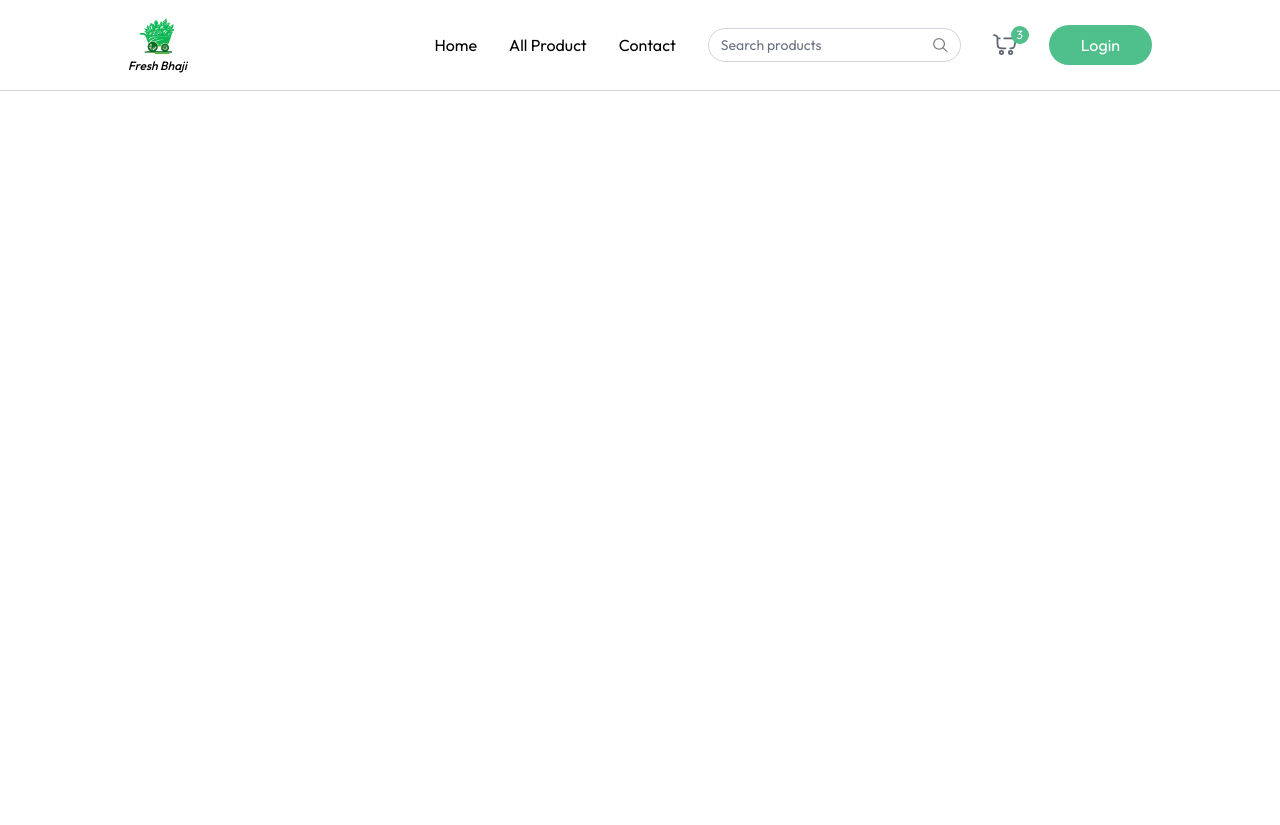
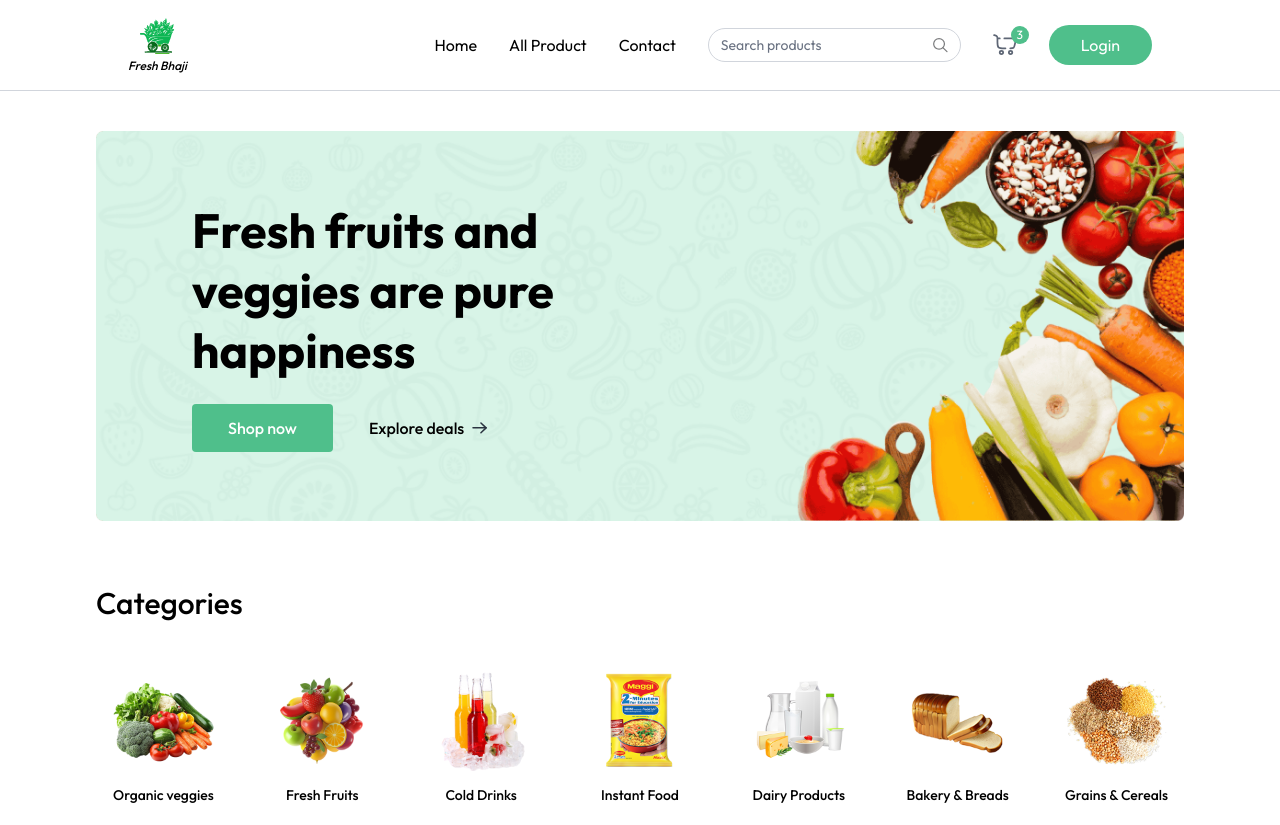
Before and after one commit to ATULYADAVpro/freshBhaji, a React (Vite) app in the folder client/: page / in a window 1280 px wide. Before the commit the page ends 800 px from the top, so only its background shows below. Built offline with nearby package versions, Linux system fonts and the light colour scheme.

Commit message:
add category

```diff
--- a/client/src/App.jsx
+++ b/client/src/App.jsx
@@ -1,10 +1,20 @@
 import React from 'react'
 import Navbar from './components/Navbar'
+import { Route, Routes, useLocation } from 'react-router-dom'
+import Home from './pages/Home'
 
 export default function App() {
+  const isSeller = useLocation().pathname.includes('seller')
   return (
     <div>
-      <Navbar />
+      {
+        isSeller ? null : <Navbar />
+      }
+      <div className={`${isSeller} ? '' : 'px-6 md:px-16 lg:px-24 xl:px-32'`}>
+        <Routes>
+          <Route path='/' element={<Home />} />
+        </Routes>
+      </div>
     </div>
   )
 }
--- /dev/null
+++ b/client/src/components/Categories.jsx
@@ -0,0 +1,29 @@
+import React from 'react'
+import { assets, categories } from '../assets/assets'
+import { useAppContext } from '../context/AppContext'
+
+export default function Categories() {
+    const { navigate } = useAppContext()
+    return (
+        <div className='mt-16'>
+            <p className='text-2xl md:text-3xl font-medium'>Categories</p>
+            <div className="grid grid-cols-2 sm:grid-cols-3 md:grid-cols-5 lg:grid-cols-6 xl:grid-cols-7 mt-6 gap-6">
+
+                {
+                    categories.map((category, i) => (
+                        <div key={i} className="group cursor-pointer py-5 px-3 gap-2 rounded-lg flex flex-col justify-center items-center"
+                            onClick={() => {
+                                navigate(`/products/${category.path.toLocaleLowerCase()}`)
+                                scrollTo(0, 0)
+                            }}>
+                            <img src={category.image} alt={category.text} className='group-hover:scale-108 transition max-w-28' />
+                            <p className='text-sm font-medium'>{category.text}</p>
+                        </div>
+                    ))
+                }
+
+
+            </div>
+        </div>
+    )
+}
--- a/client/src/components/MainBanner.jsx
+++ b/client/src/components/MainBanner.jsx
@@ -1,11 +1,30 @@
 import React from 'react'
 import { assets } from '../assets/assets'
+import { Link } from 'react-router-dom'
 
 export default function MainBanner() {
     return (
         <div className='relative'>
             <img src={assets.main_banner_bg} alt="banner" className='w-full hidden md:block' />
             <img src={assets.main_banner_bg_sm} alt="banner" className='w-full  md:hidden' />
+
+            <div className="absolute inset-0 flex flex-col items-center md:items-start justify-end md:justify-center pb-24 md:pb-0 px-4 md:pl-18 lg:pl-24">
+                <h1 className='text-3xl md:text-4xl lg:text-5xl font-bold text-center md:text-left max-w-72 md:max-w-105 leading-tight lg:leading-15'>Fresh fruits and veggies are pure happiness</h1>
+
+
+                <div className="flex items-center mt-6 font-medium">
+                    <Link to={'/products'} className='group flex items-center gap-2 px-7 md:px-9 py-3 bg-primary hover:bg-primary-dull transition rounded text-white cursor-pointer'>
+                        Shop now
+                        <img className='md:hidden transition group-focus:translate-x-1' src={assets.white_arrow_icon} alt="arrow icon" />
+                    </Link>
+
+                    <Link to={'/products'} className='group hidden md:flex items-center gap-2 px-9 py-3 cursor-pointer'>
+                        Explore deals
+                        <img className='transition group-hover:translate-x-1' src={assets.black_arrow_icon} alt="arrow icon" />
+                    </Link>
+                </div>
+            </div>
+
         </div>
     )
 }
--- a/client/src/components/Navbar.jsx
+++ b/client/src/components/Navbar.jsx
@@ -5,10 +5,10 @@
 
 export default function Navbar() {
     const [open, setOpen] = useState(false)
-    const { user, setUser, showUserLogin, setshowUserLogin, navigate } = useAppContext();
+    const { seller, setSeller, showsellerLogin, setshowsellerLogin, navigate } = useAppContext();
 
     const logout = async () => {
-        setUser(null)
+        setseller(null)
         navigate('/')
     }
 
@@ -37,9 +37,9 @@
                     <button className="absolute -top-2 -right-3 text-xs text-white bg-primary w-[18px] h-[18px] rounded-full">3</button>
                 </div>
 
-                {!user ? (
+                {!seller ? (
                     <button onClick={() => {
-                        setshowUserLogin(true)
+                        setshowsellerLogin(true)
                     }} className="cursor-pointer px-8 py-2 bg-primary hover:bg-primary-dull transition text-white rounded-full">
                         Login
                     </button>
@@ -66,13 +66,13 @@
                 <div className={`${open ? 'flex' : 'hidden'} absolute top-[60px] left-0 w-full bg-white shadow-md py-4 flex-col items-start gap-2 px-5 text-sm md:hidden`}>
                     <NavLink to={'/'} onClick={() => setOpen(false)}>Home</NavLink>
                     <NavLink to={'/myorder'} onClick={() => setOpen(false)}>All Product</NavLink>
-                    {user && <NavLink to={'/'} onClick={() => setOpen(false)}>My Order</NavLink>}
+                    {seller && <NavLink to={'/'} onClick={() => setOpen(false)}>My Order</NavLink>}
                     <NavLink to={'/'} onClick={() => setOpen(false)}>Contact</NavLink>
 
-                    {!user ? (<button
+                    {!seller ? (<button
                         onClick={() => {
                             setOpen(false);
-                            setshowUserLogin(true);
+                            setshowsellerLogin(true);
 
                         }}
                         className="cursor-pointer px-6 py-2 mt-2 bg-primary hover:bg-primary-dull transition text-white rounded-full text-sm">
--- a/client/src/context/AppContext.jsx
+++ b/client/src/context/AppContext.jsx
@@ -9,10 +9,10 @@
 export const AppContextProvider = ({ children }) => {
     const navigate = useNavigate();
     const [user, setUser] = useState(null)
-    const [admin, setAdmin] = useState(false)
+    const [seller, setSeller] = useState(false)
     const [showUserLogin, setshowUserLogin] = useState(false)
 
-    const value = { navigate, user, setUser, admin, setAdmin, showUserLogin, setshowUserLogin }
+    const value = { navigate, user, setUser, seller, setSeller, showUserLogin, setshowUserLogin }
     return <AppContext.Provider value={value}>
         {children}
     </AppContext.Provider>
--- /dev/null
+++ b/client/src/pages/Home.jsx
@@ -0,0 +1,15 @@
+import React from 'react'
+import MainBanner from '../components/MainBanner'
+import Categories from '../components/Categories'
+
+export default function Home() {
+    return (
+        <div className='mt-10'>
+            {/* ---- Banner section --- */}
+            <MainBanner />
+            {/* ---- Categoris section --- */}
+            <Categories />
+
+        </div>
+    )
+}
```
